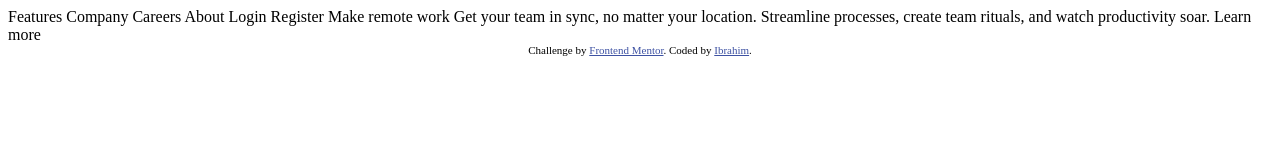
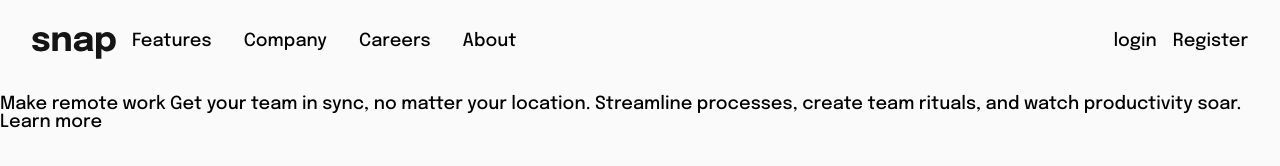
Before and after one commit to Dbest2018/Snap, a plain HTML site: page index.html in a window 1280 px wide. Drawn offline with Linux system fonts and the light colour scheme.

Commit message:
[feat] Add header

```diff
--- a/index.html
+++ b/index.html
@@ -4,25 +4,29 @@
   <meta charset="UTF-8">
   <meta name="viewport" content="width=device-width, initial-scale=1.0"> <!-- displays site properly based on user's device -->
 
+  <link rel="preconnect" href="https://fonts.googleapis.com">
+<link rel="preconnect" href="https://fonts.gstatic.com" crossorigin>
+<link href="https://fonts.googleapis.com/css2?family=Epilogue:wght@500;700&display=swap" rel="stylesheet">
   <link rel="icon" type="image/png" sizes="32x32" href="./images/favicon-32x32.png">
-
+  <link rel="stylesheet" href="styles.css" />
   <title>Frontend Mentor | Intro section with dropdown navigation</title>
 
-  <!-- Feel free to remove these styles or customise in your own stylesheet 👍 -->
-  <style>
-    .attribution { font-size: 11px; text-align: center; }
-    .attribution a { color: hsl(228, 45%, 44%); }
-  </style>
 </head>
 <body>
-
-  Features
-  Company
-  Careers
-  About
-
-  Login
-  Register
+  <header>
+    <div class="header-logo"><img src="images/logo.svg" alt="logo" /></div>
+    <nav class="header-nav">
+      <div>Features</div>
+      <div>Company</div>
+      <div>Careers</div>
+      <div>About</div>
+    </nav>
+    <div class="header-hamburger__menu"><img src="images/icon-menu.svg" alt="hamburger-menu"/></div>
+    <div class="header-rightside">
+      <div>login</div>
+      <div>Register</div>
+    </div>
+  </header>
 
   Make remote work
 
@@ -31,9 +35,6 @@
 
   Learn more
 
-  <div class="attribution">
-    Challenge by <a href="https://www.frontendmentor.io?ref=challenge" target="_blank">Frontend Mentor</a>.
-    Coded by <a href="#">Ibrahim</a>.
   </div>
 </body>
 </html>
--- /dev/null
+++ b/styles.css
@@ -0,0 +1,45 @@
+*, *::after, *::before{
+    margin: 0;
+    padding: 0;
+}
+
+:root{
+    --clrw: hsl(0, 0%, 98%);
+    --clrgray: hsl(0, 0%, 41%);
+    --clrblack: hsl(0, 0%, 8%);
+    --fs: 18px;
+    --fm: 36px;
+    --fl: 54px;
+}
+
+body{
+    font-family: 'Epilogue', sans-serif;
+    font-size: var(--fs);
+    background-color: var(--clrw);
+}
+
+header{
+    display: flex;
+    padding: 2rem;
+}
+
+.header-nav{
+    display: flex;
+    margin-left: 1rem;
+}
+
+.header-nav > *{
+    margin-right: 2rem;
+    cursor: pointer;
+}
+.header-hamburger__menu{
+    display: none;
+}
+
+.header-rightside{
+    display: flex;
+    margin-left: auto;
+}
+.header-rightside > div{
+    margin-left: 1rem;
+}
```
